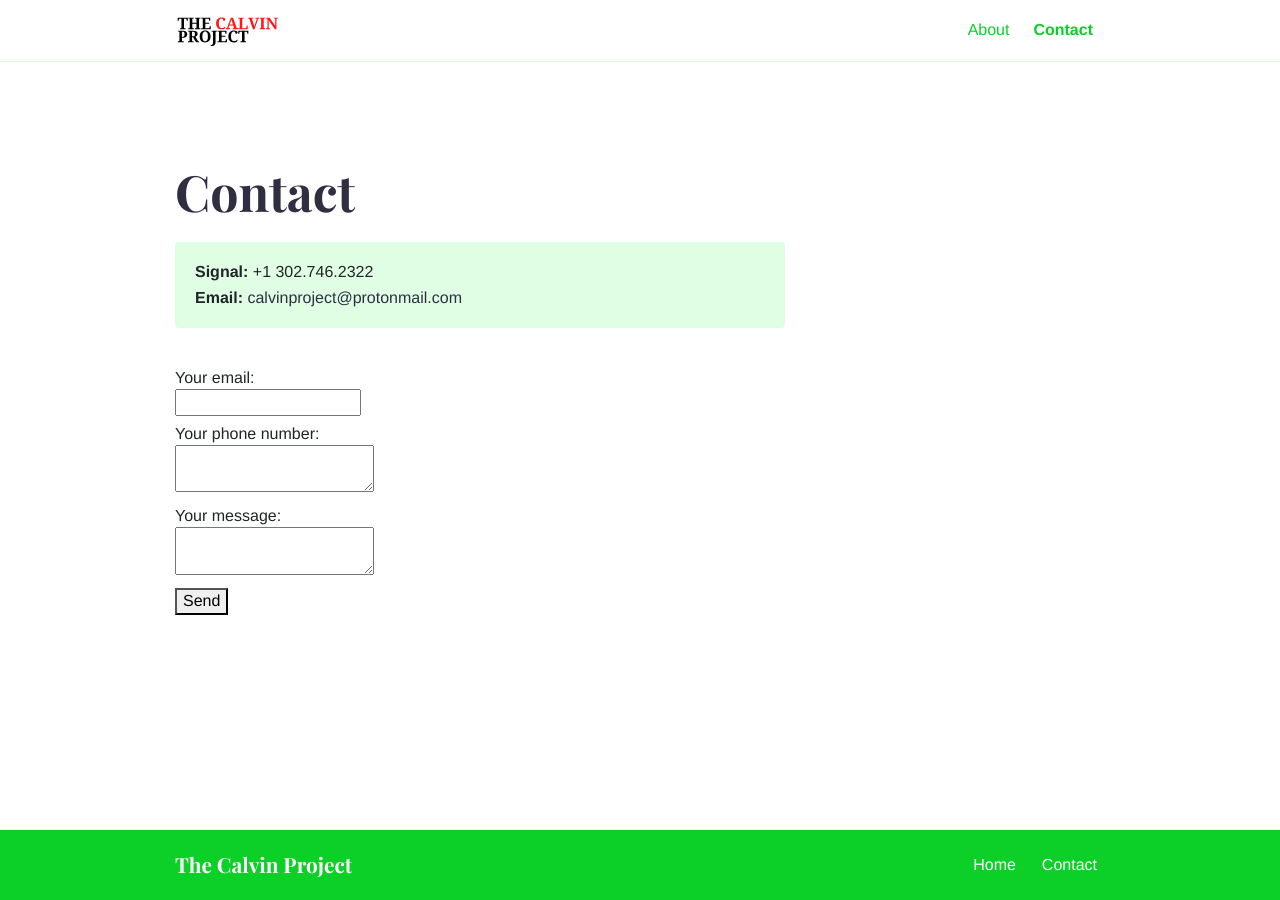
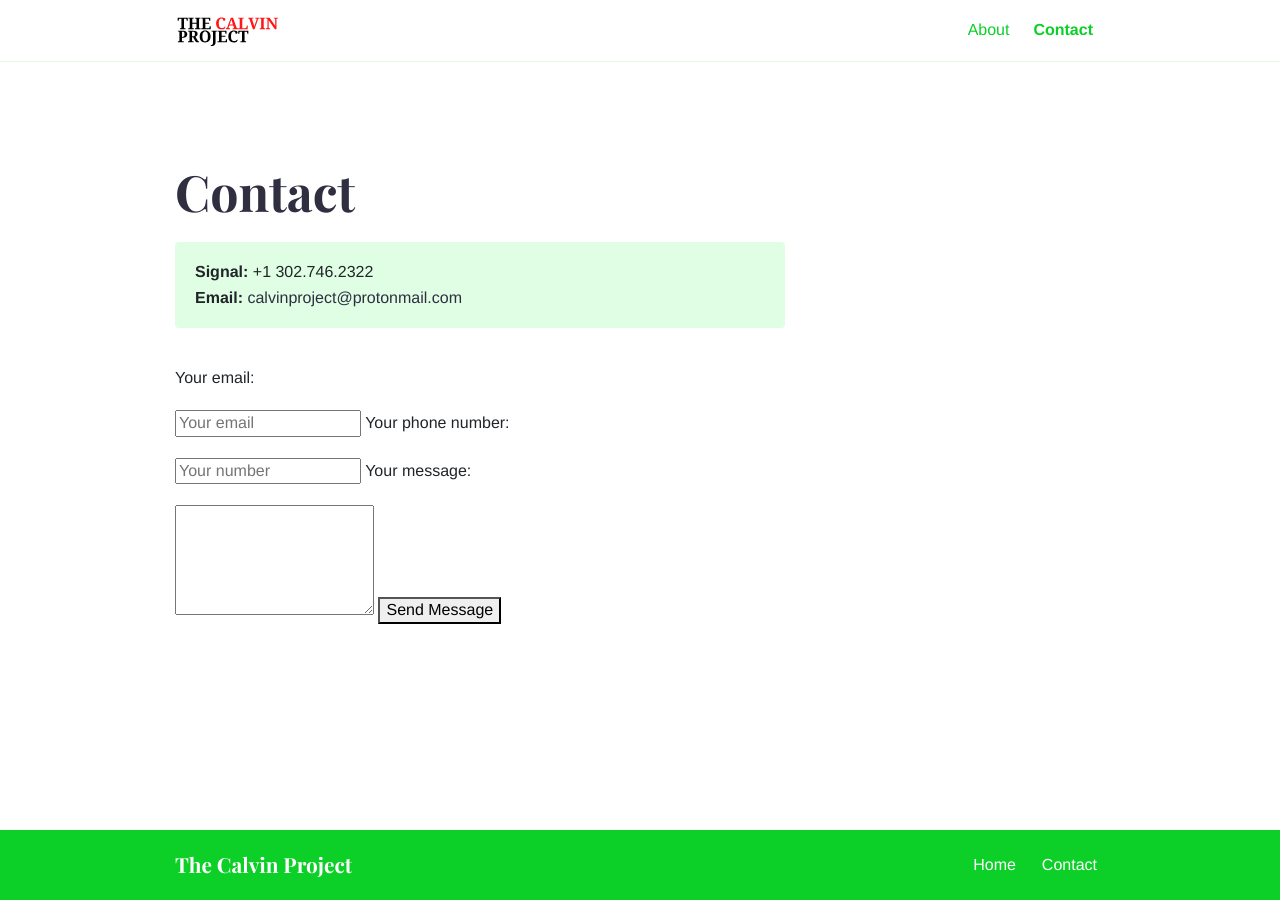
Before and after one commit to davemane/calvinenergy, a Jekyll site: the page built from contact.md, in a window 1280 px wide. Built offline with Jekyll 4.4.1, drawn with Linux system fonts in a browser that asks for light colours.

Commit message:
Update contact.md

```diff
--- a/contact.md
+++ b/contact.md
@@ -4,30 +4,16 @@ layout: contact
 bodyClass: page-contact
 ---
 
-<form
-  action="https://formspree.io/f/xknparko"
-  method="POST"
->
-  <label>
-    Your email:
-    <br>
-    <input type="text" name="_replyto">
-  </label>
-  <br>
-    <label>
-    Your phone number:
-    <br>
-    <textarea name="message"></textarea>
-  </label>
-  <br>
-  <label>
-    Your message:
-    <br>
-    <textarea name="message"></textarea>
-  </label>
-  <br>
-
-  <!-- your other form fields go here -->
-
-  <button type="submit">Send</button>
+<form method="POST" action="https://formspree.io/f/xknparko">
+  Your email:
+  <br><br>
+  <input type="email" name="email" placeholder="Your email">
+  Your phone number:
+  <br><br>
+  <input type="text" name="number" placeholder="Your number">
+  Your message:
+  <br><br>
+  <textarea name="message" placeholder="Your message" rows="5">
+  </textarea>
+  <button type="submit">Send Message</button>
 </form>
```
